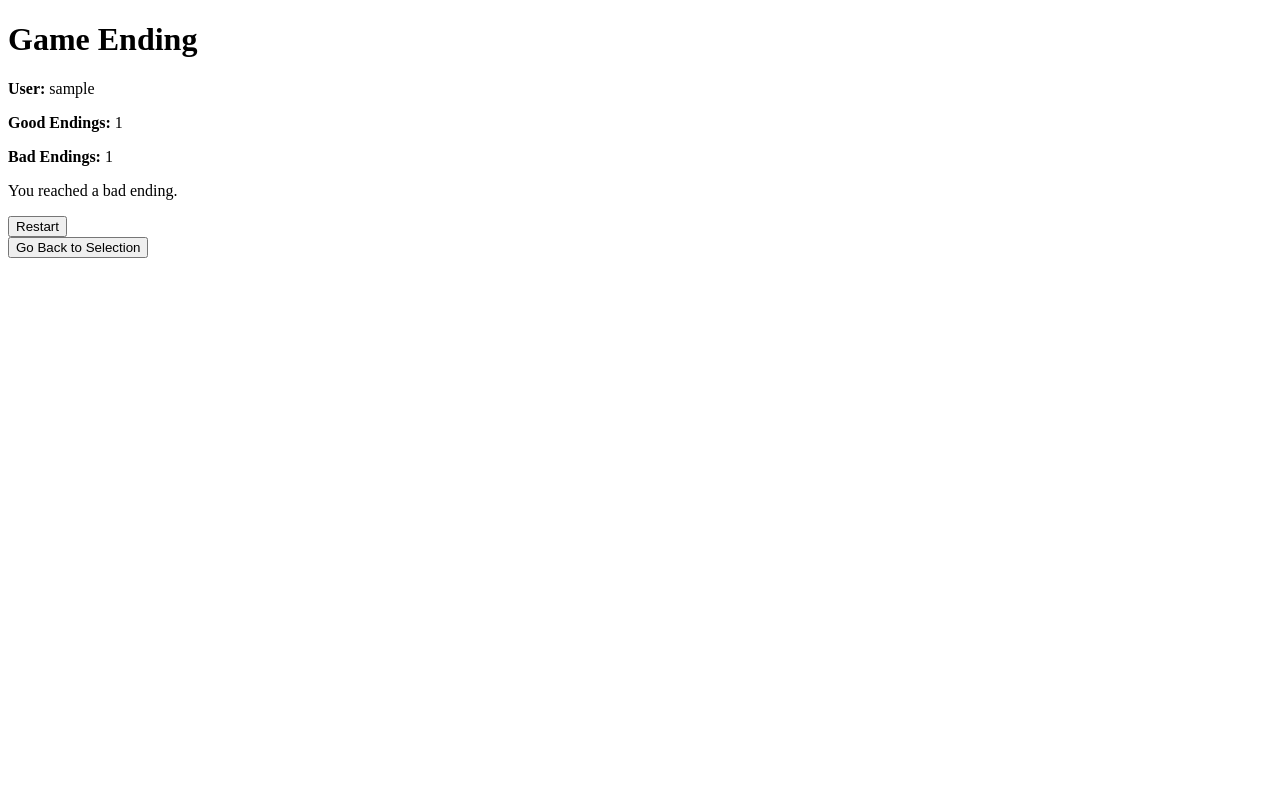
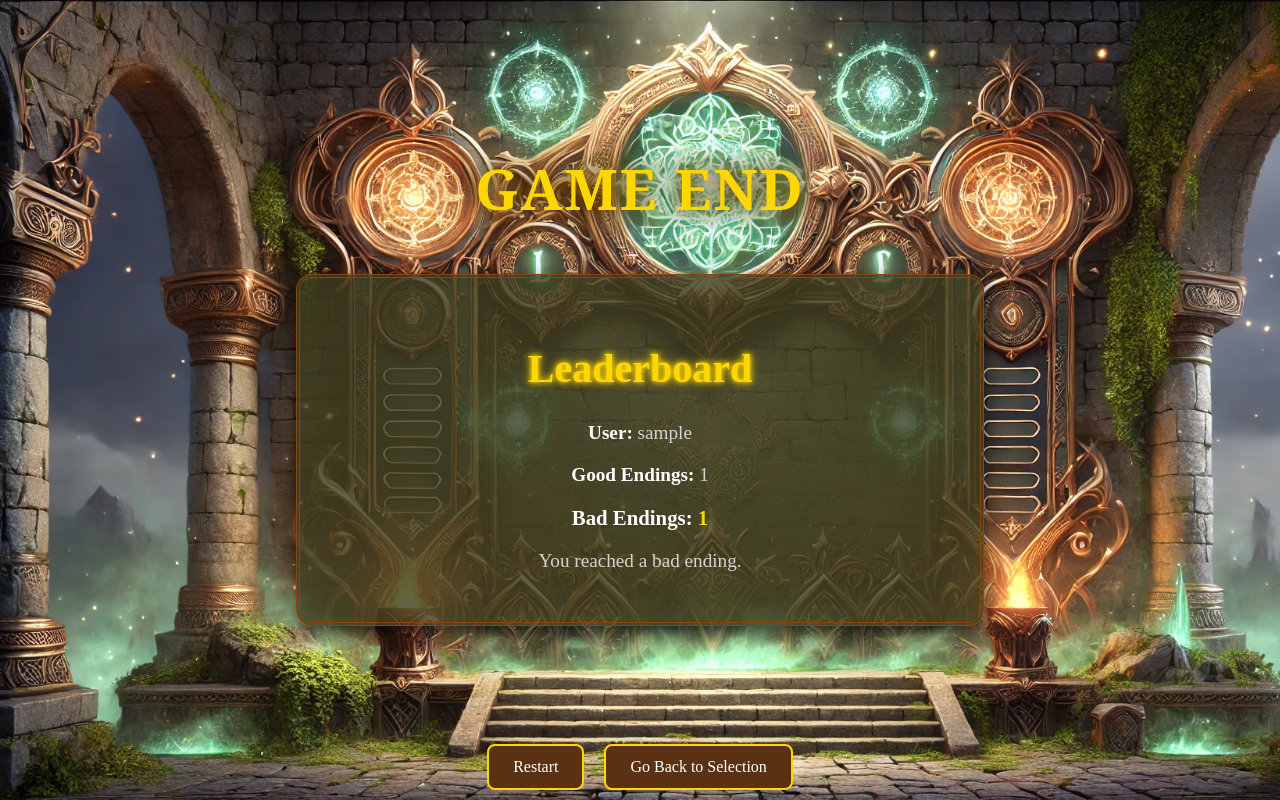
Before and after one commit to Kennypham777/Project2-RPG, a PHP site: page /char1ending.php in a window 1280 px wide. Run offline with PHP 8.4, Linux system fonts and the light colour scheme; the visitor is signed in with stand-in values (Sample User, id 1).

Commit message:
made the css for the leaderboard

```diff
--- a/char1ending.php
+++ b/char1ending.php
@@ -19,11 +19,13 @@ $badEndings = $_SESSION['bad_endings'];
     <meta charset="UTF-8">
     <meta name="viewport" content="width=device-width, initial-scale=1.0">
     <title>Game Ending</title>
-    <link rel="stylesheet" href=""> <!--link to css in href-->
+    <link rel="stylesheet" href="css/char1ending.css"><!--link to css in href-->
 </head>
 <body>
-    <div class=""> <!--Can be styled with a class-->
-        <h1>Game Ending</h1>
+<div class="game-end">Game End</div>
+    <div class="endscreen"> <!--Can be styled with a class-->
+
+        <h1>Leaderboard</h1>
         <!--display stats of current user-->
         <p><strong>User:</strong> <?php echo htmlspecialchars($username); ?></p>
         <p><strong>Good Endings:</strong> <?php echo $goodEndings; ?></p>
--- /dev/null
+++ b/css/char1ending.css
@@ -0,0 +1,115 @@
+
+body {
+    font-family: Georgia, 'Times New Roman', Times, serif;
+    display: flex;
+    justify-content: center;
+    align-items: center;
+    height: 100vh;
+    margin: 0;
+    background-image: url("../img/leaderboard.png");
+    background-size: cover;
+    background-repeat: no-repeat;
+}
+
+
+.game-end {
+    font-size: 3.5em;
+    color: #FFD700;
+    font-weight: bold;
+    text-align: center;
+    text-shadow:
+        0 0 10px rgba(255, 215, 0, 0.8),
+        0 0 20px rgba(255, 215, 0, 0.6),
+        0 0 5px rgba(0, 0, 0, 0.6);
+    position: absolute;
+    top: 150px;
+    width: 100%;
+    text-transform: uppercase;
+    letter-spacing: 2px;
+    animation: pulse 1.5s infinite alternate;
+}
+
+/* Glow effect animation */
+@keyframes pulse {
+    from {
+        text-shadow: 0 0 10px rgba(255, 215, 0, 0.8), 0 0 20px rgba(255, 215, 0, 0.6), 0 0 30px rgba(255, 215, 0, 0.4);
+    }
+    to {
+        text-shadow: 0 0 20px rgb(50, 10, 10), 0 0 30px rgba(0, 0, 0, 0.8), 0 0 40px rgba(97, 31, 9, 0.68);
+    }
+}
+
+
+.endscreen {
+    background-color: rgba(60, 60, 30, 0.8);
+    border: 4px double #8B4513;
+    border-radius: 15px;
+    padding: 40px;
+    box-shadow: 0px 8px 20px rgba(0, 0, 0, 0.7);
+    width: 90%;
+    max-width: 600px;
+    text-align: center;
+    display: flex;
+    flex-direction: column;
+    margin-top: 100px;
+}
+
+
+.endscreen h1 {
+    font-size: 2.5em;
+    color: #FFD700;
+    text-shadow: 0 0 5px #FFD700, 0 0 10px #FFD700;
+    margin-bottom: 20px;
+    font-family: 'Cinzel Decorative', serif;
+}
+
+
+.endscreen p {
+    font-size: 1.2em;
+    color: #D3D3D3;
+    margin: 10px 0;
+    font-family: 'Cinzel Decorative', serif;
+}
+
+
+.endscreen p strong {
+    color: #FFFFFF;
+}
+
+
+.endscreen p:nth-last-child(2) {
+    font-size: 1.3em;
+    color: #FFD700;
+    font-weight: bold;
+}
+
+/* Container for options buttons at the bottom */
+.options {
+    position: fixed;
+    bottom: 0;
+    left: 0;
+    width: 100%;
+    display: flex;
+    justify-content: center;
+    gap: 20px;
+    padding: 10px 0;
+}
+
+/* Styling for buttons */
+button {
+    background-color: #5b3114;
+    color: #FFFFFF;
+    border: 2px solid #FFD700;
+    border-radius: 8px;
+    padding: 12px 24px;
+    font-size: 1em;
+    cursor: pointer;
+    font-family: 'Cinzel Decorative', serif;
+    transition: background-color 0.3s ease, transform 0.2s ease;
+}
+
+/* Button hover effect */
+button:hover {
+    background-color: #FF6347;
+    transform: scale(1.1);
+}
```
Also changed, not shown: img/leaderboard.png (added).
